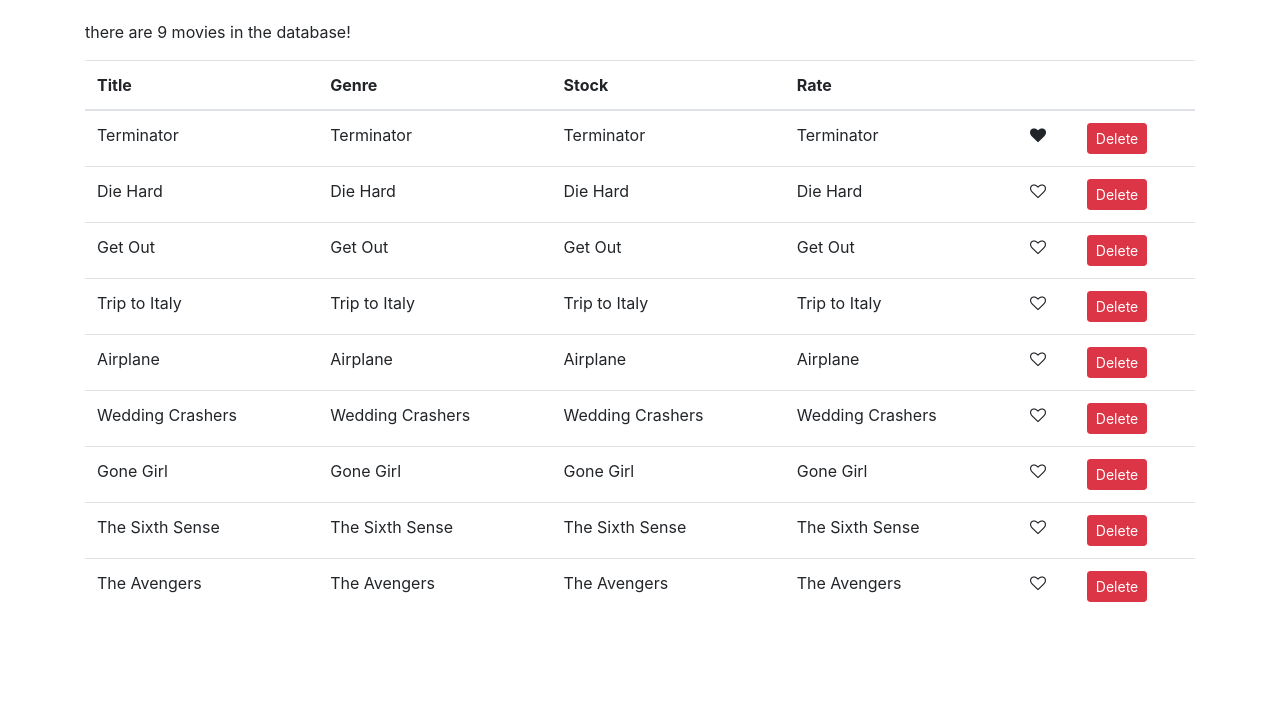
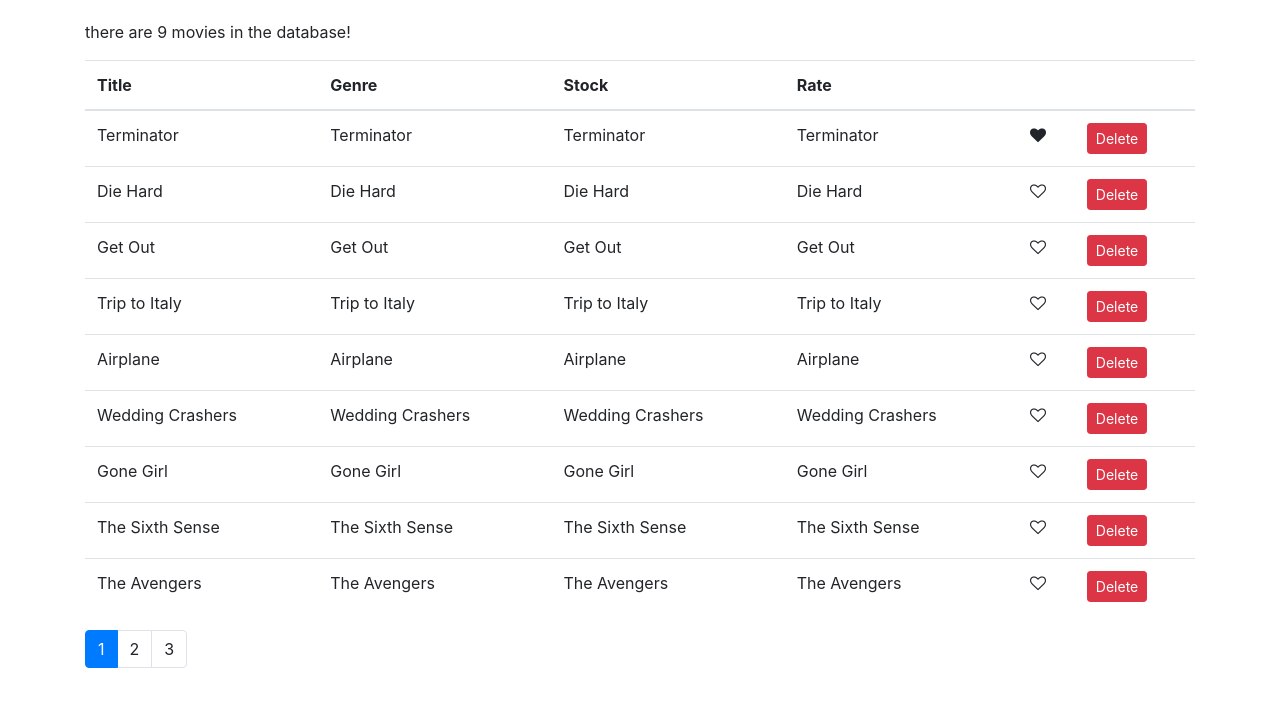
Before and after one commit to ZahraJiryaee/vidly, a React (Create React App) app: page / in a window 1280 px wide. Shown: the top 706 px of the page. Built offline with nearby package versions, Linux system fonts and the light colour scheme.

Commit message:
5.5. pagination - handling page changes

```diff
--- a/src/components/common/pagination.jsx
+++ b/src/components/common/pagination.jsx
@@ -4,7 +4,8 @@
 //
 
 const Pagination = (props) => {
-  const { itemsCount, pageSize } = props;
+  const { itemsCount, pageSize, currentPage, onPageChange } = props;
+  console.log("currentPage:", currentPage);
   const pagesCount = Math.ceil(itemsCount / pageSize);
   //based on this number we're gonna create an array and then map that array to "li"s to create dynmic pages
   //[1...pagesCount].map() -- use lodash for that
@@ -16,8 +17,13 @@
     <nav>
       <ul className="pagination">
         {pages.map((page) => (
-          <li key={page} className="page-item">
-            <a className="page-link">{page}</a>
+          <li
+            key={page}
+            className={page === currentPage ? "page-item active" : "page-item"}
+          >
+            <a className="page-link" onClick={() => onPageChange(page)}>
+              {page}
+            </a>
           </li>
         ))}
       </ul>
--- a/src/components/movies.jsx
+++ b/src/components/movies.jsx
@@ -7,7 +7,8 @@
   state = {
     movies: getMovies(),
     // movies: [],
-    pageSize: 10,
+    pageSize: 4,
+    currentPage: 1,
   };
 
   handleDelete = (movie) => {
@@ -26,10 +27,13 @@
 
   handlePageChange = (page) => {
     console.log(page);
+    this.setState({ currentPage: page });
   };
 
   render() {
     const { length: count } = this.state.movies;
+    const { pageSize, currentPage } = this.state;
+
     if (count === 0) return <p>there are no movies!!</p>;
     return (
       <React.Fragment>
@@ -73,7 +77,8 @@
         </table>
         <Pagination
           itemsCount={count}
-          pageSize={this.state.pageSize}
+          pageSize={pageSize}
+          currentPage={currentPage}
           onPageChange={this.handlePageChange}
         />
       </React.Fragment>
```
